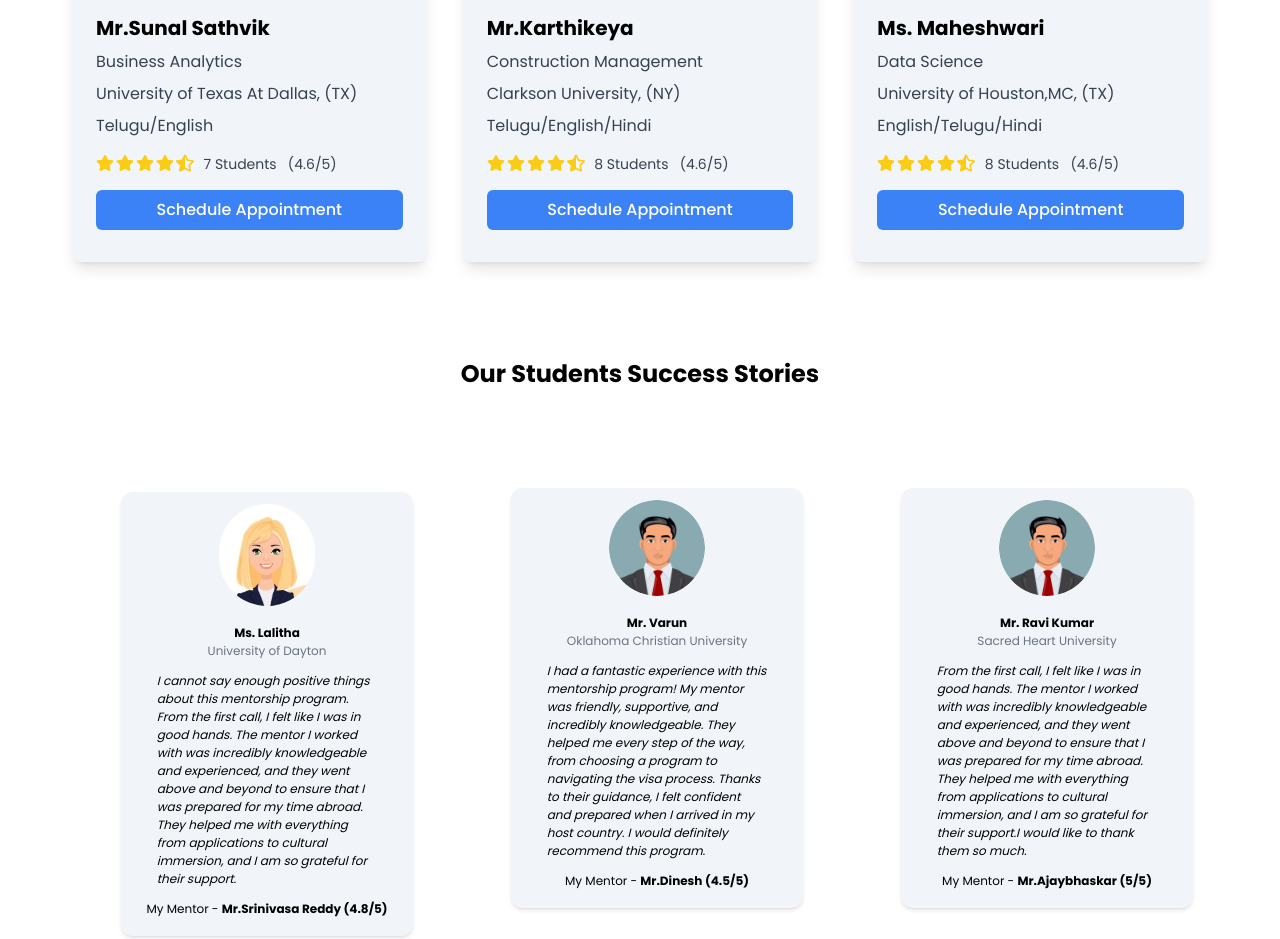
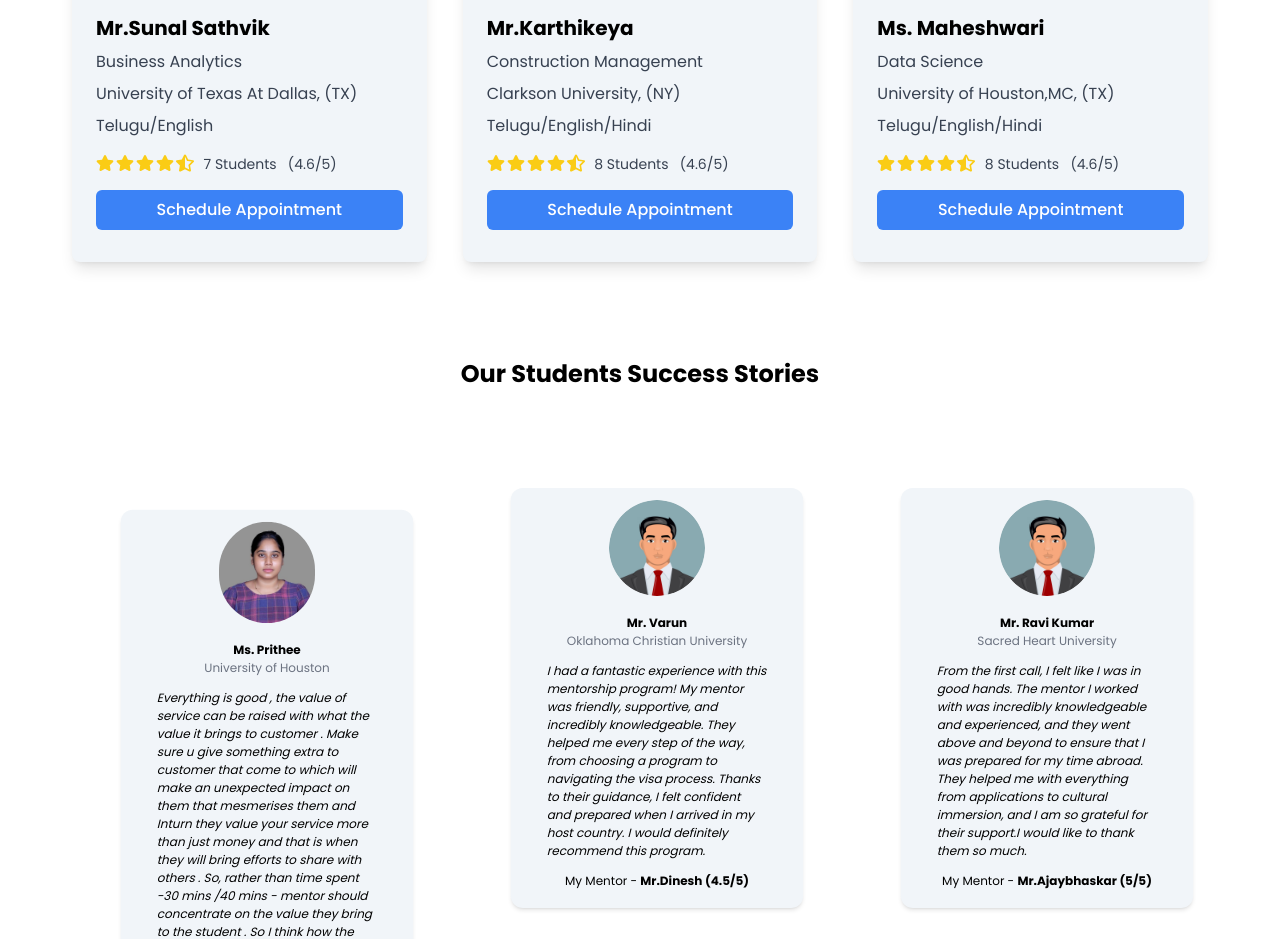
Before and after one commit to shaikahmadnawaz/vconnectglobe, a React (Create React App) app: page / in a window 1280 px wide. Shown: the part 3494-4433 px from the top of the page. Built offline with nearby package versions, Linux system fonts and the light colour scheme.

Commit message:
Added new mentor vishakkanth

```diff
--- a/src/Data/mentorsData.js
+++ b/src/Data/mentorsData.js
@@ -400,7 +400,7 @@ const mentorsData = [
     image: "./mentors/jagadeesh.png",
     studentsCount: 8,
     rating: 4.5,
-    languages: "English/Telugu/Hindi",
+    languages: "Telugu/English/Hindi",
     state: "Oklahoma(OK)",
     country: "USA",
     appointmentLink: "https://vconnectglobe.com/booking/jagadeesh-vadlamudi/",
@@ -426,10 +426,24 @@ const mentorsData = [
     image: "./mentors/maheswari.jpeg",
     studentsCount: 8,
     rating: 4.6,
-    languages: "English/Telugu/Hindi",
+    languages:"Telugu/English/Hindi",
     state: "Texas(TX)",
     country: "USA",
     appointmentLink: "https://vconnectglobe.com/booking/maheswari-korra",
+  },
+
+
+  {
+    name: "Mr. Sreevishakkanth",
+    university: "University of North Carolina, (NC)",
+    education: "Data Science & Business Analytics",
+    image: "./mentors/vishakkanth.jpg",
+    studentsCount: 7,
+    rating: 4.5,
+    languages: "Telugu/English/Hindi",
+    state: "North Carolina(NC)",
+    country: "USA",
+    appointmentLink: "https://vconnectglobe.com/booking/sreevishakkanth/",
   }
 ];
 export default mentorsData;
--- a/src/Data/testimonialsData.js
+++ b/src/Data/testimonialsData.js
@@ -9,13 +9,13 @@ export const testimonials = [
     image : "./testimonials_photos/prasad.jpg"
   },
   {
-    name: "Ms. Lalitha",
-    university: "University of Dayton",
+    name: "Ms. Prithee",
+    university: "University of Houston",
     testimonial:
-      "I cannot say enough positive things about this mentorship program. From the first call, I felt like I was in good hands. The mentor I worked with was incredibly knowledgeable and experienced, and they went above and beyond to ensure that I was prepared for my time abroad. They helped me with everything from applications to cultural immersion, and I am so grateful for their support.",
-    rating: 4.8,
-    mentorName : "Mr.Srinivasa Reddy",
-    image : "./mentors/wcar.jpg"
+    "Everything is good , the value of service can be raised with what the value it brings to customer . Make sure u give something extra to customer that come to which will make an unexpected impact on them that mesmerises them and Inturn they value your service more than just money and that is when they will bring efforts to share with others . So, rather than time spent -30 mins /40 mins - mentor should concentrate on the value they bring to the student . So I think how the student come with a belief in themselves - 'session is worth more than money and it is gonna help them'.",
+    rating: 4,
+    mentorName : "Ms.Maheswari",
+    image : "./testimonials_photos/preethi.jpeg"
   },
   {
     name: "Mr. Varun",
```
Also changed, not shown: public/mentors/vishakkanth.jpg (added), public/testimonials_photos/preethi.jpeg (added).
